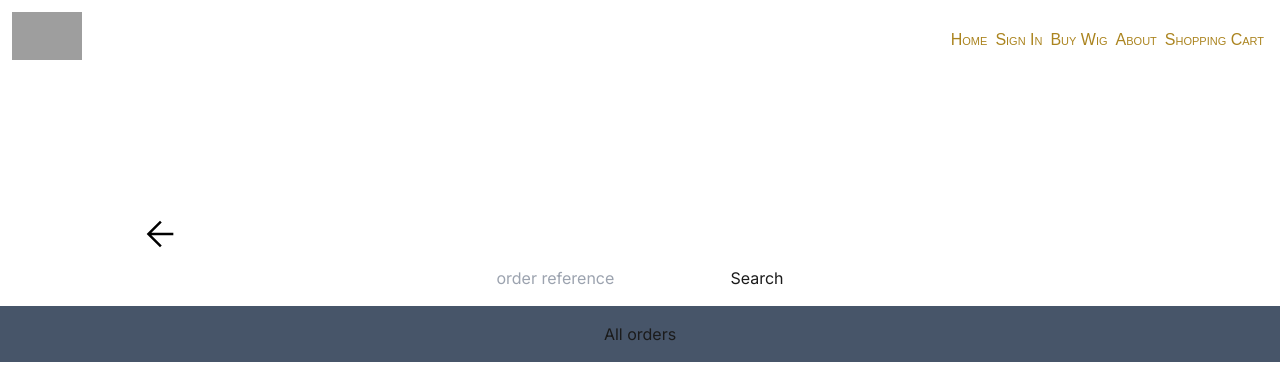
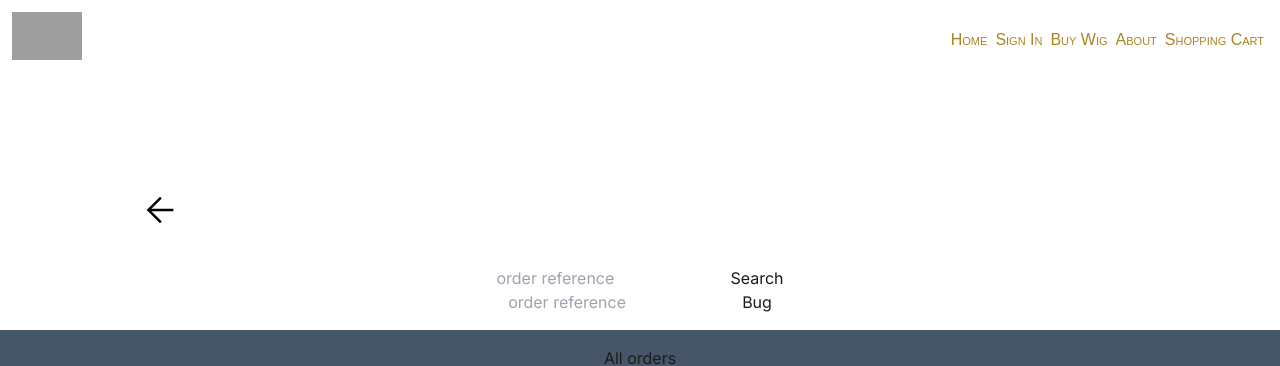
Before and after one commit to chee-zaram/wigit-webapp, a Next.js app in the folder frontend/: page /dashboard/orders in a window 1280 px wide. Shown: the top 366 px of the page. Built offline with nearby package versions, Linux system fonts and the light colour scheme; no server answers; grey boxes are pictures that could not be loaded.

Commit message:
Fix: Fix search box infinite refresh

```diff
--- a/frontend/app/dashboard/orders/page.tsx
+++ b/frontend/app/dashboard/orders/page.tsx
@@ -12,13 +12,14 @@ import 'react-toastify/dist/ReactToastify.css';
 import { ToastContainer, toast } from 'react-toastify';
 import SearchBox from '@components/SearchBox';
 import Input from '@components/Input';
+import BackButton from '@components/BackButton';
 
 
 const AdminOrders = async () => {
 
     const baseUrl = 'https://cheezaram.tech/api/v1/admin';
     const searchUrl = baseUrl + '/orders/';
-    const router = useRouter();
+    // const router = useRouter();
 
     let jwt: string | null = '';
         if (typeof window !== 'undefined') {
@@ -66,6 +67,7 @@ const AdminOrders = async () => {
     const handleSearchInput = (event: React.ChangeEvent<HTMLInputElement>) => {
         event.preventDefault();
         setSearchInput(event.target.value);
+        console.log(searchInput);
     };
 
 
@@ -85,9 +87,8 @@ const AdminOrders = async () => {
 
     return (
         <main className='grid md:grid-rows'>
-            <div onClick={() => {router.back()}} className='hover:bg-accent/80 text-right ml-[10vw] duration-300 rounded-full p-3 max-w-max'>
-               <svg xmlns="http://www.w3.org/2000/svg" height="40" viewBox="0 -960 960 960" width="40"><path d="M480-160 160-480l320-320 42 42-248 248h526v60H274l248 248-42 42Z"/></svg>
-            </div>
+            <BackButton />
+            <SearchBox />
             <section>
                 <form onSubmit={handleSearch}>
                     {/* <Input onChange={(event: React.ChangeEvent<HTMLInputElement>) => handleSearchInput(event)}
@@ -98,11 +99,11 @@ const AdminOrders = async () => {
                         required={ true }
                     /> */}
                     <input onChange={(event: React.ChangeEvent<HTMLInputElement>) => {handleSearchInput(event)}} type='text' placeholder='order reference' />
-                    <button>Search</button>
+                    <button>Bug</button>
                 </form>
                 { searchResult &&
                     <div>
-                        <p>total: GHS{searchResult.total_amount}</p>
+                        <p>total: GHS {searchResult.total_amount}</p>
                         <p>With the currency this time, lol... I love you my darling, thank you for staying up with me.</p>
                     </div>
                     // <p>Sorry, we couldn't find a match</p>
--- a/frontend/components/SearchBox.tsx
+++ b/frontend/components/SearchBox.tsx
@@ -2,11 +2,11 @@
 "use client";
 import axios from 'axios';
 import { useState } from 'react';
-import { NextPage } from 'next';
+// import { NextPage } from 'next';
 import { useSignInContext } from '@app/SignInContextProvider';
 
 
-const SearchBox: NextPage<any> = ({ props }: {props: {url: string}}) => {
+const SearchBox = () => {
     const { jwt, setJwt } = useSignInContext();
     if (typeof window !== 'undefined') {
         if (sessionStorage.getItem('jwt')) {
@@ -17,12 +17,14 @@ const SearchBox: NextPage<any> = ({ props }: {props: {url: string}}) => {
     const [ searchResult, setSearchResult ] = useState<any>(null);
     const headers = {'Authorization': 'Bearer ' + jwt};
     const [searchInput, setSearchInput ] = useState<string>('');
+    const baseUrl = 'https://cheezaram.tech/api/v1/admin';
+    const searchUrl = baseUrl + '/orders/';
 
     const handleSearch = async (event: React.FormEvent<HTMLFormElement>) => {
 
         event.preventDefault();
         try {
-            const { data, status } = await axios.get(props.url + searchInput, { headers: headers });
+            const { data, status } = await axios.get(searchUrl + searchInput, { headers: headers });
             if ( status == 200 ) {
                 setSearchResult(data.data);
             }
```
